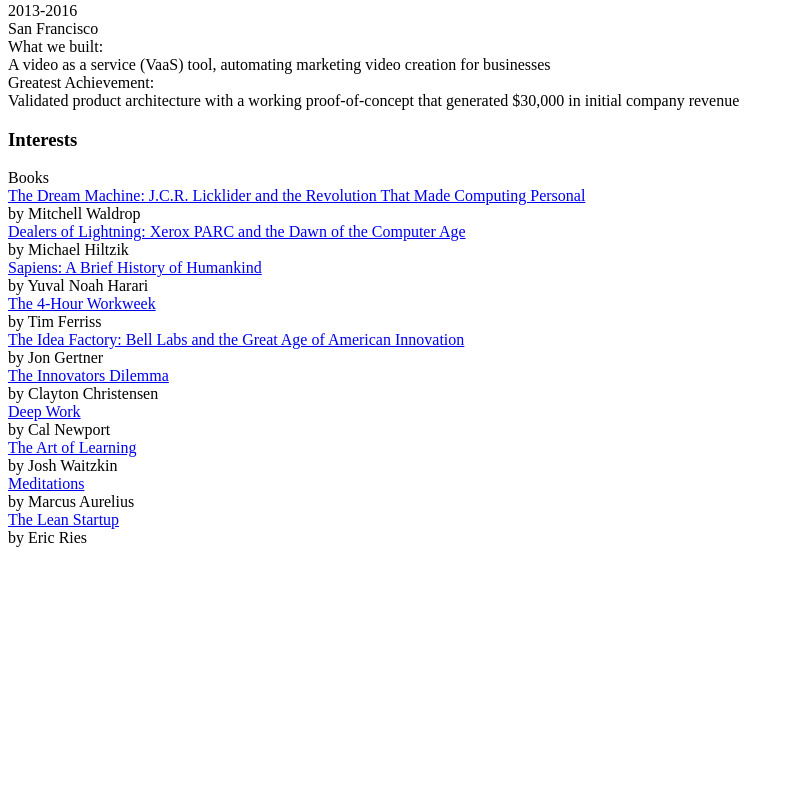
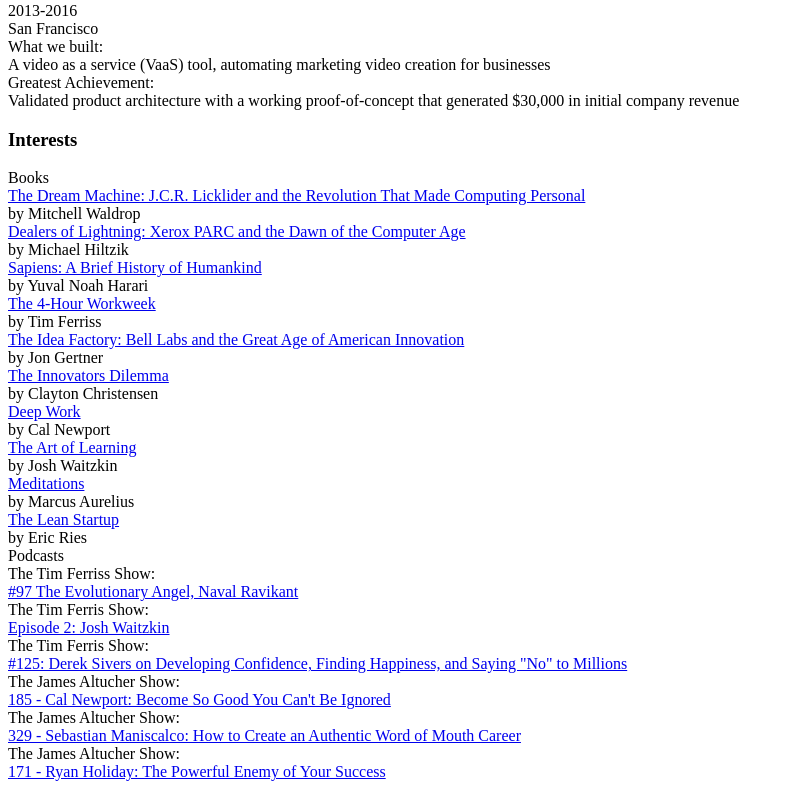
Before and after one commit to always-on-chain/portfolio, a React app: page / in a window 1280 px wide. Shown: the part 2917-3706 px from the top of the page, without its empty margins (0-794 px from the left). Before the commit the page ends 3472 px from the top, so only its background shows below. Built offline with nearby package versions, Linux system fonts and the light colour scheme; the HTML template or start-up script is replaced by a standard one.

Commit message:
created and styled podcast portion of Interests section

```diff
--- a/react-client/src/components/Interests.jsx
+++ b/react-client/src/components/Interests.jsx
@@ -8,11 +8,18 @@ const Interests = (props) => {
         <div className="interests-header">Books</div>
         {props.interests.books.map((book) => {
           return (
-            <div id="books">
-              <div className="book-title">
-                <a href={"https://www.goodreads.com/book/show/" + book.id}  target="_blank">{book.title} </a>
-              </div>
+            <div id="books" className="interests-item">
+              <div className="book-title"><a href={"https://www.goodreads.com/book/show/" + book.id}  target="_blank">{book.title} </a></div>
               <div className="book-author">by {book.author}</div>
+            </div>
+          )
+        })}
+        <div className="interests-header">Podcasts</div>
+        {props.interests.podcasts.map((show) => {
+          return (
+            <div id="podcast" className="interests-item">
+              <div className="podcast-name">{show.name}: </div>
+              <div className="podcast-title"><a href={show.link}  target="_blank">{show.title} </a></div>
             </div>
           )
         })}
--- a/website-data.js
+++ b/website-data.js
@@ -55,6 +55,8 @@ const generateExperienceData = () => {
 }
 
 const generateInterestsData = () => {
+  let amountOfBooks = 10;
+  let amountOfPodcasts = 6;
   let interests = {
     books: [],
     podcasts: [],
@@ -64,13 +66,25 @@ const generateInterestsData = () => {
 
   let bookTitles = ['The Dream Machine: J.C.R. Licklider and the Revolution That Made Computing Personal', 'Dealers of Lightning: Xerox PARC and the Dawn of the Computer Age', 'Sapiens: A Brief History of Humankind', 'The 4-Hour Workweek', 'The Idea Factory: Bell Labs and the Great Age of American Innovation', 'The Innovators Dilemma', 'Deep Work', 'The Art of Learning', 'Meditations', 'The Lean Startup' ];
   let bookAuthors = ['Mitchell Waldrop', 'Michael Hiltzik' ,'Yuval Noah Harari', 'Tim Ferriss', 'Jon Gertner', 'Clayton Christensen', 'Cal Newport', 'Josh Waitzkin', 'Marcus Aurelius', 'Eric Ries', ];
-  let ids = ['722412.The_Dream_Machine', '1101290.Dealers_of_Lightning', '23692271-sapiens', '368593.The_4_Hour_Workweek', '11797471-the-idea-factory', '2615.The_Innovator_s_Dilemma', '25744928-deep-work', '857333.The_Art_of_Learning', '30659.Meditations', '10127019-the-lean-startup']
+  let ids = ['722412.The_Dream_Machine', '1101290.Dealers_of_Lightning', '23692271-sapiens', '368593.The_4_Hour_Workweek', '11797471-the-idea-factory', '2615.The_Innovator_s_Dilemma', '25744928-deep-work', '857333.The_Art_of_Learning', '30659.Meditations', '10127019-the-lean-startup'];
 
-  for (let i = 0; i < 10; i++) {
+  let podcastNames = ['The Tim Ferriss Show', 'The Tim Ferris Show', 'The Tim Ferris Show', 'The James Altucher Show', 'The James Altucher Show', 'The James Altucher Show'];
+  let podcastTitles = ['#97 The Evolutionary Angel, Naval Ravikant', 'Episode 2: Josh Waitzkin', '#125: Derek Sivers on Developing Confidence, Finding Happiness, and Saying \"No\" to Millions', '185 - Cal Newport: Become So Good You Can\'t Be Ignored', '329 - Sebastian Maniscalco: How to Create an Authentic Word of Mouth Career', '171 - Ryan Holiday: The Powerful Enemy of Your Success'];
+  let podcastLinks = ['https://tim.blog/2015/08/18/the-evolutionary-angel-naval-ravikant/', 'https://soundcloud.com/tim-ferriss/the-tim-ferriss-show-episode-2-josh-waitzkin', 'https://tim.blog/2015/12/14/derek-sivers-on-developing-confidence-finding-happiness-and-saying-no-to-millions/', 'https://jamesaltucher.com/2016/09/cal-newport-become-so-good-you-cant-be-ignored/', 'https://jamesaltucher.com/2018/03/sebastian-maniscalco-how-to-create-an-authentic-word-of-mouth-career/', 'https://jamesaltucher.com/2016/06/ryan-holiday-the-powerful-enemy-of-your-success/'];
+
+  for (let i = 0; i < amountOfBooks; i++) {
     interests.books.push({
       title: bookTitles[i],
       author: bookAuthors[i],
       id: ids[i]
+    })
+  }
+
+  for (let i = 0; i < amountOfPodcasts; i++) {
+    interests.podcasts.push({
+      name: podcastNames[i],
+      title: podcastTitles[i],
+      link: podcastLinks[i]
     })
   }
 
```
Also changed, not shown: 2 other files (tests, documents, lock files or other folders).
